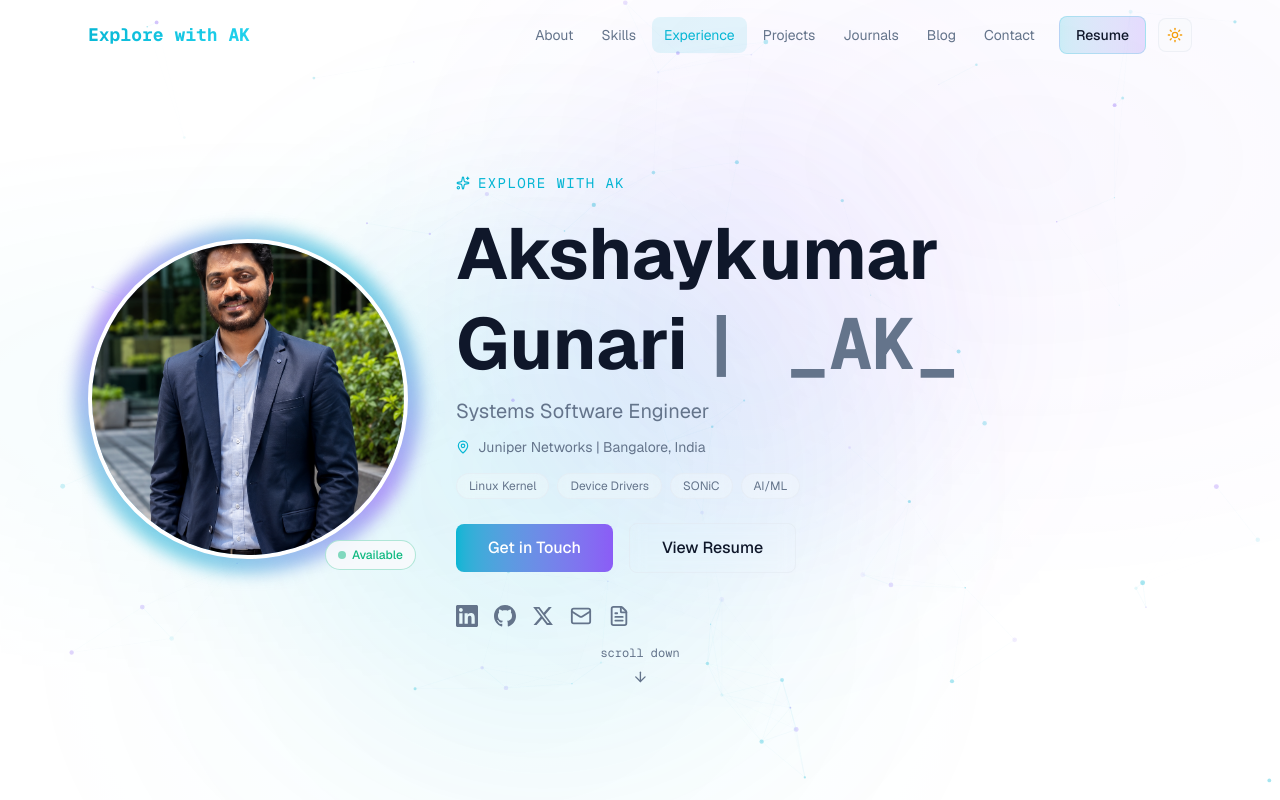
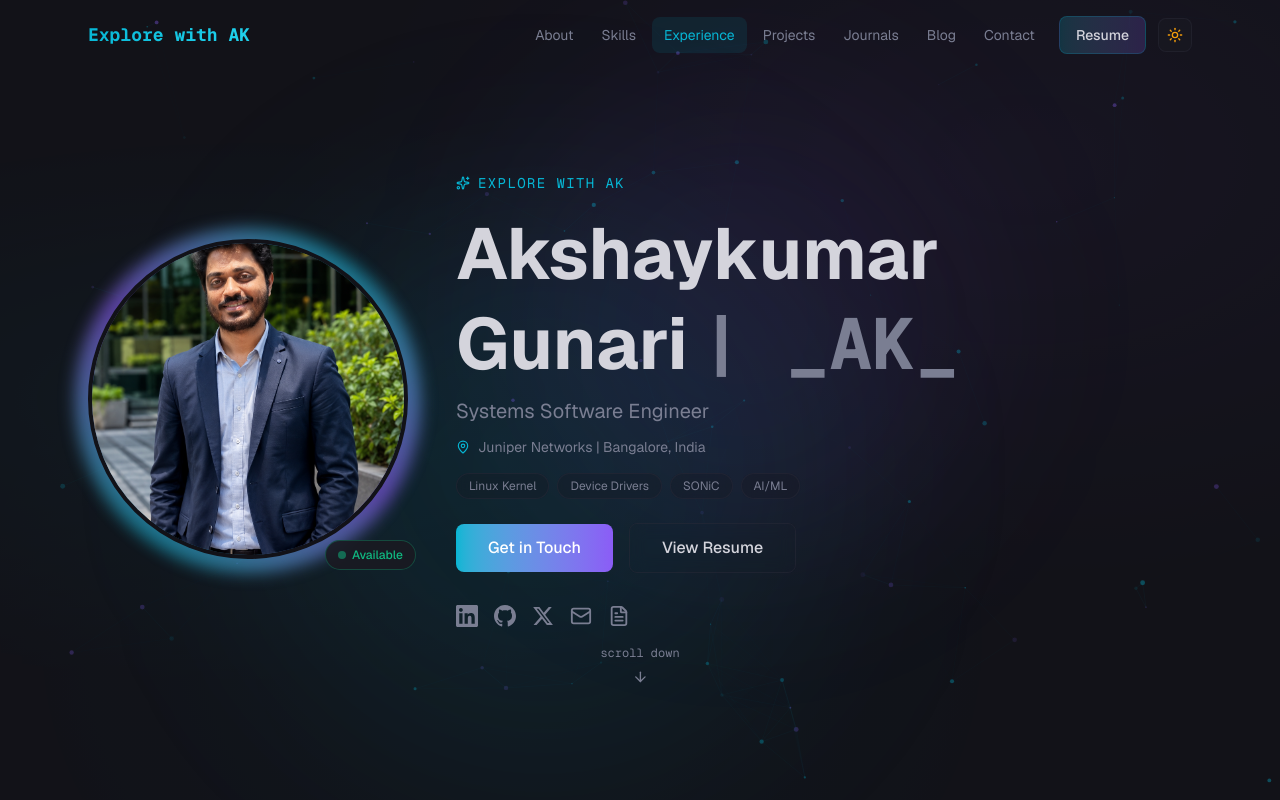
Before and after one commit to akshaykumar-gunari/ak-portfolio, a Next.js app: page / in a window 1280 px wide. Shown: the top 800 px of the page. Built offline with nearby package versions, Linux system fonts and the light colour scheme.

Commit message:
Fix dark mode: change @theme inline to @theme so utilities use var() refs

```diff
--- a/src/app/globals.css
+++ b/src/app/globals.css
@@ -2,7 +2,7 @@
 
 @custom-variant dark (&:where(.dark, .dark *));
 
-@theme inline {
+@theme {
   --color-background: #ffffff;
   --color-foreground: #0f172a;
   --color-surface: #f8fafc;
@@ -19,6 +19,7 @@
   --font-mono: var(--font-geist-mono);
 }
 
+@layer base {
   .dark {
     --color-background: #121218;
     --color-foreground: #d4d4dc;
@@ -32,7 +33,6 @@
     scroll-behavior: smooth;
   }
 
-@layer base {
   body {
     background: var(--color-background);
     color: var(--color-foreground);
@@ -118,7 +118,6 @@
   50% { background-position: 100% 50%; }
 }
 
-/* Light mode cards */
 .card-glass {
   background: rgba(255, 255, 255, 0.8);
   backdrop-filter: blur(16px);
@@ -131,7 +130,6 @@
   background: rgba(255, 255, 255, 0.9);
 }
 
-/* Dark mode cards */
 .dark .card-glass {
   background: rgba(26, 26, 34, 0.8);
   border: 1px solid rgba(42, 42, 56, 0.8);
@@ -165,7 +163,6 @@
   50% { opacity: 0.8; }
 }
 
-/* Noise texture overlay */
 .noise-bg::before {
   content: "";
   position: absolute;
@@ -175,7 +172,6 @@
   z-index: 0;
 }
 
-/* Input focus styles for light mode */
 input:focus, textarea:focus {
   outline: none;
   border-color: #06b6d4;
```
Lines whose indentation alone changed are shown as unchanged.
